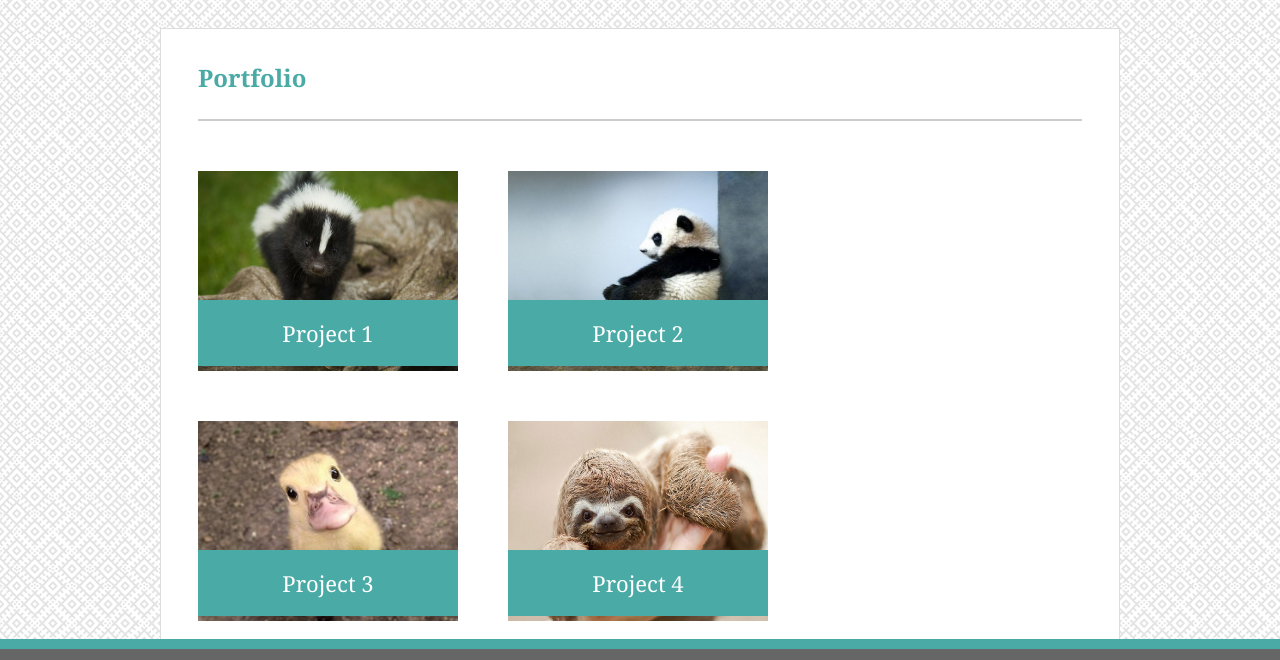
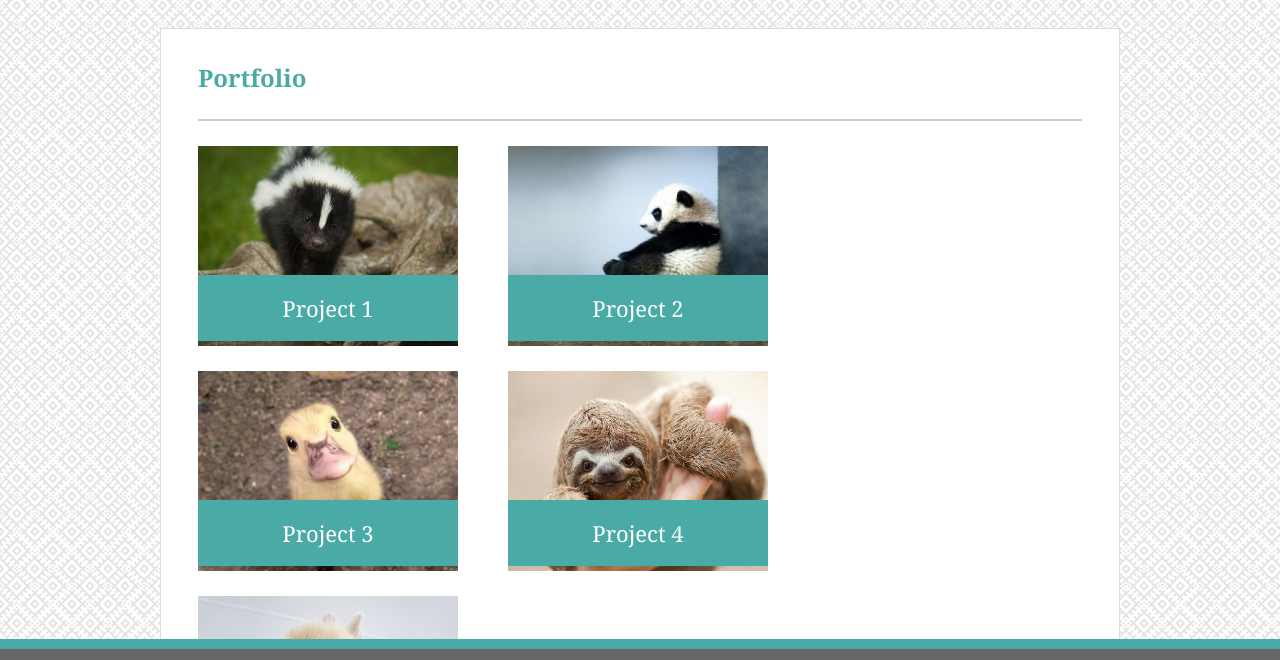
Before and after one commit to sindygeb/sindygeb.github.io, a plain HTML site: page basic-portfolio/portfolio.html in a window 1280 px wide. Shown: the part 86-746 px from the top of the page. Drawn offline with Linux system fonts and the light colour scheme.

Commit message:
update portfolio
update to portfolio assignment

```diff
--- a/basic-portfolio/assets/css/style.css
+++ b/basic-portfolio/assets/css/style.css
@@ -141,7 +141,9 @@ p {
      width: 260px;
      height: 200px;
      float: left;
-     margin: 25px;
+     margin-left: 25px;
+     margin-right: 25px;
+     margin-bottom: 25px;
  }
  .pic {
      position: relative;
```
